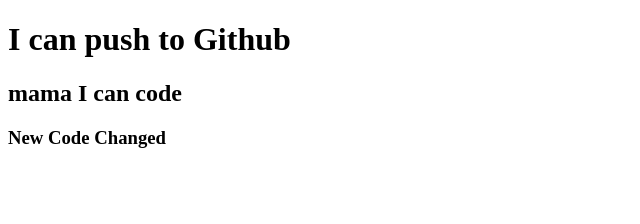
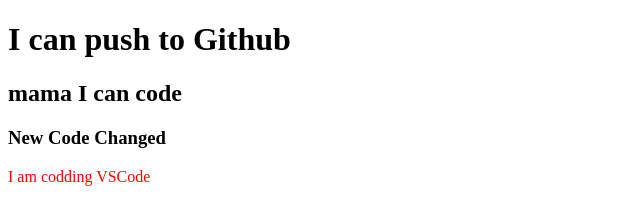
Before and after one commit to Asraful-kabir/my-first-repo, a plain HTML site: page index.html in a window 1280 px wide. Shown: the whole page, without its empty margins (0-640 px from the left). Drawn offline with Linux system fonts and the light colour scheme.

Commit message:
styles added

```diff
--- a/index.html
+++ b/index.html
@@ -5,11 +5,14 @@
     <meta http-equiv="X-UA-Compatible" content="IE=edge">
     <meta name="viewport" content="width=device-width, initial-scale=1.0">
     <title>My First Github Repo</title>
+    <link rel="stylesheet" href="style.css">
 </head>
 <body>
     <h1>I can push to Github</h1>
     <h2> mama I can code </h2>
     <h3>New Code Changed</h3>
 
+    <p>I am codding VSCode</p>
+
 </body>
 </html>
--- /dev/null
+++ b/style.css
@@ -0,0 +1,3 @@
+p{
+    color: red;
+}
```
